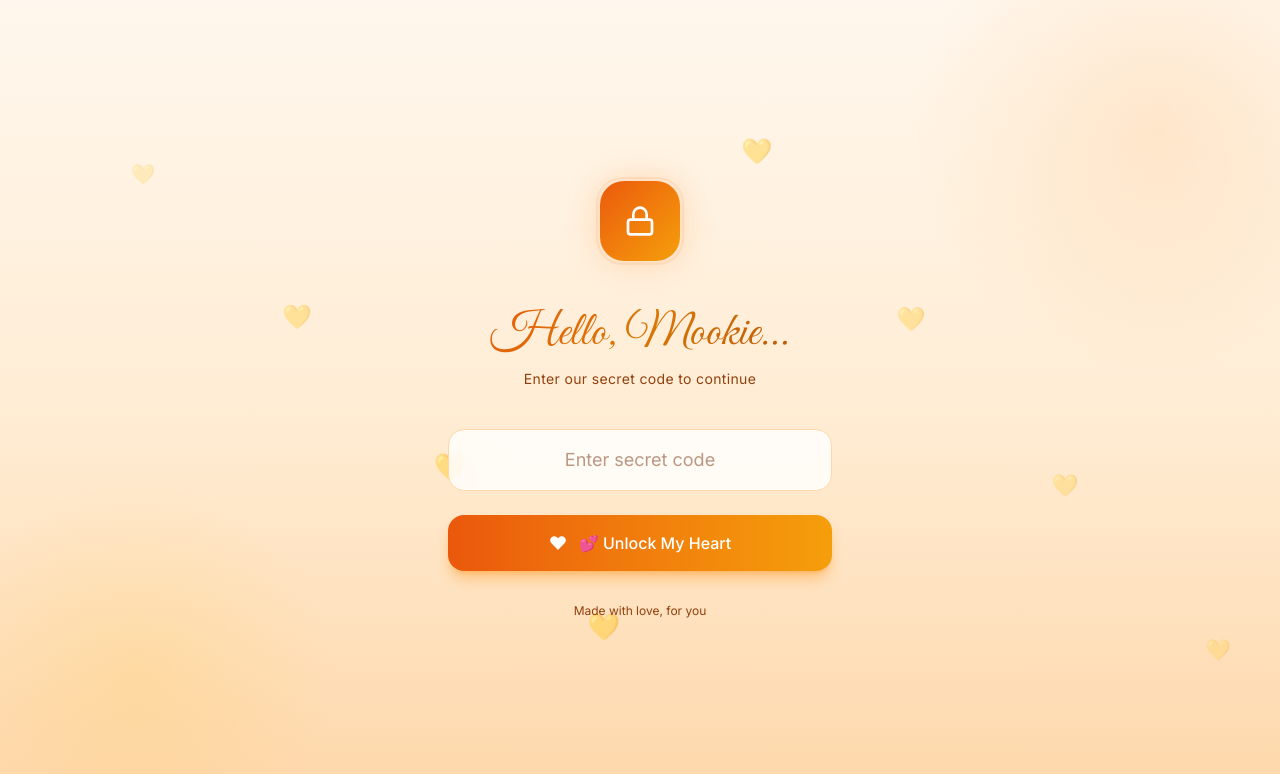
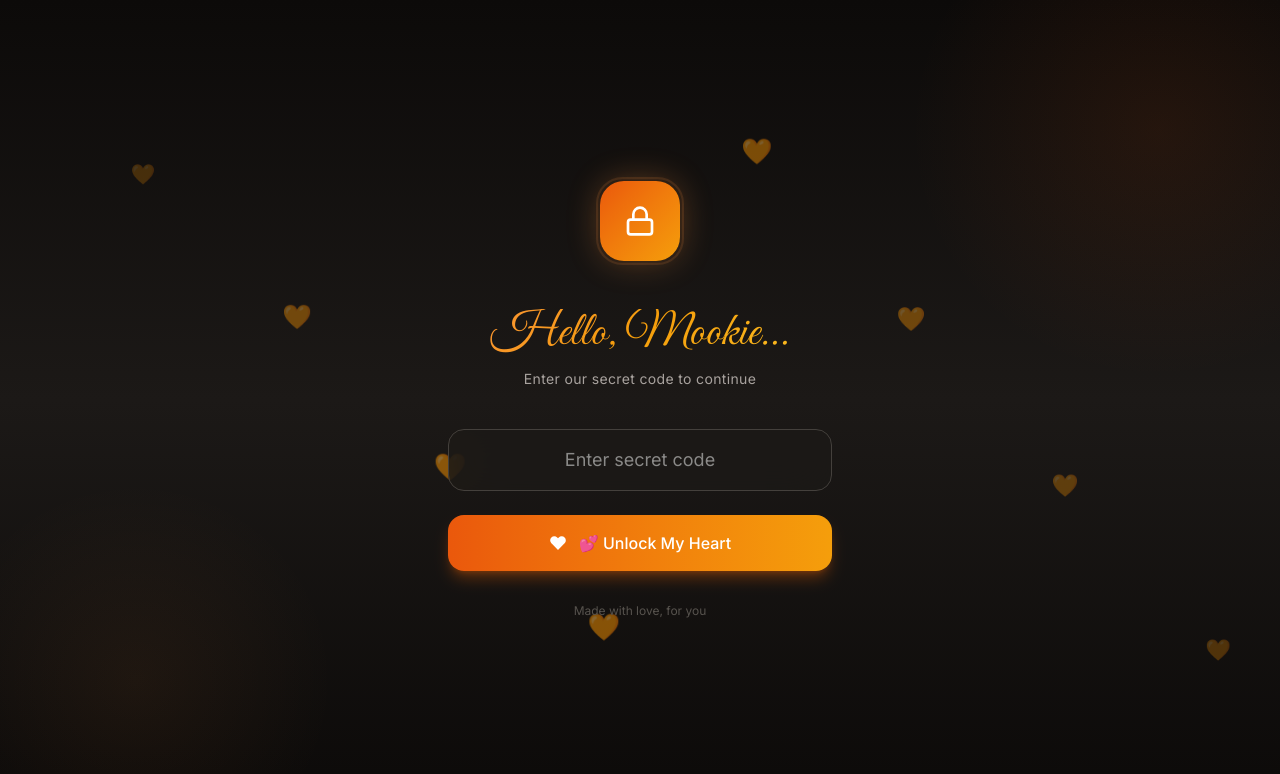
Before and after one commit to 196ya0209/Valentine, a Next.js app: page / in a window 1280 px wide. Shown: the top 774 px of the page. Built offline with nearby package versions, Linux system fonts and the light colour scheme.

Commit message:
Restore dark aesthetic theme with full-screen cloud transitions
Co-authored-by: 196ya0209 <158766614+196ya0209@users.noreply.github.com>

```diff
--- a/app/globals.css
+++ b/app/globals.css
@@ -1,7 +1,7 @@
 @import "tailwindcss";
 
 :root {
-  /* Modern Warm Palette - Light & Aesthetic */
+  /* Modern Dark Warm Palette */
   --primary-amber: #F59E0B;
   --primary-orange: #EA580C;
   --accent-coral: #FB923C;
@@ -13,7 +13,14 @@
   --sunset-deep: #DC2626;
   --sunset-soft: #FCD34D;
 
-  /* Light Warm Tones - Creamy & Dreamy */
+  /* Dark Warm Tones */
+  --dark-900: #0C0A09;
+  --dark-800: #1C1917;
+  --dark-700: #292524;
+  --dark-600: #44403C;
+  --dark-500: #57534E;
+
+  /* Orange accent tones */
   --warm-50: #FFFBEB;
   --warm-100: #FEF3C7;
   --warm-200: #FDE68A;
@@ -25,27 +32,20 @@
   --warm-800: #92400E;
   --warm-900: #78350F;
 
-  /* Light Theme - Warm & Inviting */
-  --light-base: #FFFBF5;
-  --light-cream: #FFF7ED;
-  --light-peach: #FFEDD5;
-  --light-apricot: #FED7AA;
-  --light-tangerine: #FDBA74;
+  /* Glass Effects - Dark Mode */
+  --glass-dark: rgba(28, 25, 23, 0.8);
+  --glass-border: rgba(251, 146, 60, 0.15);
+  --glass-glow: rgba(251, 146, 60, 0.25);
 
-  /* Glass Effects - Light Mode */
-  --glass-warm: rgba(255, 237, 213, 0.7);
-  --glass-border: rgba(251, 146, 60, 0.2);
-  --glass-glow: rgba(251, 146, 60, 0.3);
+  /* Text Colors - For Dark Background */
+  --text-primary: #FAFAF9;
+  --text-secondary: #D6D3D1;
+  --text-muted: #A8A29E;
+  --text-accent: #FB923C;
+  --text-dark: #1C1917;
 
-  /* Text Colors - For Light Background */
-  --text-primary: #78350F;
-  --text-secondary: #92400E;
-  --text-muted: #B45309;
-  --text-accent: #EA580C;
-  --text-light: #FAFAF9;
-
-  --background: #FFF7ED;
-  --foreground: #78350F;
+  --background: #0C0A09;
+  --foreground: #FAFAF9;
 
   /* Font families */
   --font-romantic: 'Great Vibes', cursive;
@@ -67,7 +67,7 @@ body {
   -moz-osx-font-smoothing: grayscale;
 }
 
-/* Modern Aurora Background - Light & Dreamy */
+/* Modern Aurora Background - Dark & Aesthetic */
 .aurora-bg {
   position: fixed;
   top: 0;
@@ -77,10 +77,10 @@ body {
   pointer-events: none;
   z-index: 0;
   background:
-    radial-gradient(ellipse 100% 80% at 30% 20%, rgba(254, 215, 170, 0.6) 0%, transparent 50%),
-    radial-gradient(ellipse 80% 60% at 70% 80%, rgba(253, 186, 116, 0.5) 0%, transparent 50%),
-    radial-gradient(ellipse 60% 50% at 50% 50%, rgba(251, 191, 36, 0.3) 0%, transparent 60%),
-    linear-gradient(180deg, #FFF7ED 0%, #FFEDD5 30%, #FED7AA 70%, #FDBA74 100%);
+    radial-gradient(ellipse 100% 80% at 30% 20%, rgba(234, 88, 12, 0.15) 0%, transparent 50%),
+    radial-gradient(ellipse 80% 60% at 70% 80%, rgba(251, 146, 60, 0.1) 0%, transparent 50%),
+    radial-gradient(ellipse 60% 50% at 50% 50%, rgba(245, 158, 11, 0.08) 0%, transparent 60%),
+    linear-gradient(180deg, #0C0A09 0%, #1C1917 30%, #292524 70%, #1C1917 100%);
   animation: aurora-drift 15s ease-in-out infinite;
 }
 
@@ -95,19 +95,19 @@ body {
   }
 }
 
-/* Glass Morphism Effects - Light Mode */
+/* Glass Morphism Effects - Dark Mode */
 .glass {
-  background: rgba(255, 255, 255, 0.6);
+  background: rgba(28, 25, 23, 0.7);
   backdrop-filter: blur(20px);
   -webkit-backdrop-filter: blur(20px);
-  border: 1px solid rgba(251, 146, 60, 0.15);
+  border: 1px solid rgba(251, 146, 60, 0.1);
 }
 
 .glass-strong {
-  background: rgba(255, 255, 255, 0.8);
+  background: rgba(28, 25, 23, 0.9);
   backdrop-filter: blur(40px);
   -webkit-backdrop-filter: blur(40px);
-  border: 1px solid rgba(251, 146, 60, 0.2);
+  border: 1px solid rgba(251, 146, 60, 0.15);
 }
 
 /* Noise Texture Overlay */
--- a/components/auth/PasswordGate.tsx
+++ b/components/auth/PasswordGate.tsx
@@ -61,7 +61,7 @@ export default function PasswordGate() {
     return (
       <div
         className="min-h-screen flex items-center justify-center"
-        style={{ background: 'linear-gradient(180deg, #FFF7ED 0%, #FFEDD5 50%, #FED7AA 100%)' }}
+        style={{ background: 'linear-gradient(180deg, #0C0A09 0%, #1C1917 50%, #0C0A09 100%)' }}
       >
         <div className="w-16 h-16 rounded-2xl bg-gradient-to-br from-[#EA580C] to-[#F59E0B] animate-pulse" />
       </div>
@@ -71,22 +71,22 @@ export default function PasswordGate() {
   return (
     <div
       className="min-h-screen flex flex-col items-center justify-center relative overflow-hidden"
-      style={{ background: 'linear-gradient(180deg, #FFF7ED 0%, #FFEDD5 50%, #FED7AA 100%)' }}
+      style={{ background: 'linear-gradient(180deg, #0C0A09 0%, #1C1917 50%, #0C0A09 100%)' }}
     >
       {/* Decorative circles */}
       <div className="absolute inset-0 overflow-hidden pointer-events-none">
         <div
-          className="absolute w-[500px] h-[500px] rounded-full opacity-40"
+          className="absolute w-[500px] h-[500px] rounded-full opacity-30"
           style={{
-            background: 'radial-gradient(circle, rgba(253,186,116,0.6) 0%, transparent 70%)',
+            background: 'radial-gradient(circle, rgba(234,88,12,0.3) 0%, transparent 70%)',
             top: '-15%',
             right: '-10%',
           }}
         />
         <div
-          className="absolute w-[400px] h-[400px] rounded-full opacity-30"
+          className="absolute w-[400px] h-[400px] rounded-full opacity-20"
           style={{
-            background: 'radial-gradient(circle, rgba(251,191,36,0.5) 0%, transparent 70%)',
+            background: 'radial-gradient(circle, rgba(251,146,60,0.3) 0%, transparent 70%)',
             bottom: '-10%',
             left: '-5%',
           }}
@@ -113,7 +113,7 @@ export default function PasswordGate() {
               delay: i * 0.5
             }}
           >
-            💛
+            🧡
           </motion.div>
         ))}
       </div>
@@ -134,7 +134,7 @@ export default function PasswordGate() {
         >
           <div className="relative">
             <motion.div
-              className="w-20 h-20 rounded-3xl bg-gradient-to-br from-[#EA580C] to-[#F59E0B] flex items-center justify-center shadow-2xl shadow-orange-300/50"
+              className="w-20 h-20 rounded-3xl bg-gradient-to-br from-[#EA580C] to-[#F59E0B] flex items-center justify-center shadow-2xl shadow-orange-500/30"
               animate={isSuccess ? {} : { boxShadow: ['0 0 30px rgba(251, 146, 60, 0.3)', '0 0 50px rgba(251, 146, 60, 0.4)', '0 0 30px rgba(251, 146, 60, 0.3)'] }}
               transition={{ duration: 3, repeat: Infinity }}
             >
@@ -176,7 +176,7 @@ export default function PasswordGate() {
             className="text-4xl md:text-5xl font-light mb-3"
             style={{
               fontFamily: "'Great Vibes', cursive",
-              background: 'linear-gradient(135deg, #EA580C 0%, #D97706 50%, #B45309 100%)',
+              background: 'linear-gradient(135deg, #FB923C 0%, #F59E0B 50%, #FBBF24 100%)',
               WebkitBackgroundClip: 'text',
               WebkitTextFillColor: 'transparent'
             }}
@@ -184,7 +184,7 @@ export default function PasswordGate() {
             {passwordGateConfig.greeting}
           </motion.h1>
 
-          <motion.p className="text-sm tracking-wide" style={{ color: '#92400E' }}>
+          <motion.p className="text-sm tracking-wide" style={{ color: '#A8A29E' }}>
             {passwordGateConfig.subtitle}
           </motion.p>
         </motion.div>
@@ -204,14 +204,13 @@ export default function PasswordGate() {
               onBlur={() => setIsFocused(false)}
               placeholder="Enter secret code"
               className={cn(
-                "w-full px-6 py-4 rounded-2xl bg-white/80 backdrop-blur-xl border text-center text-lg tracking-[0.3em] placeholder:tracking-normal focus:outline-none transition-all duration-300",
+                "w-full px-6 py-4 rounded-2xl bg-[#1C1917]/80 backdrop-blur-xl border text-center text-lg tracking-[0.3em] placeholder:tracking-normal focus:outline-none transition-all duration-300 text-[#FAFAF9]",
                 error
                   ? "border-red-500/50"
                   : isFocused
                     ? "border-[#FB923C] shadow-[0_0_30px_rgba(251,146,60,0.2)]"
-                    : "border-[#FED7AA]"
+                    : "border-[#44403C]"
               )}
-              style={{ color: '#78350F' }}
             />
           </motion.div>
 
@@ -222,7 +221,7 @@ export default function PasswordGate() {
                 initial={{ opacity: 0, y: -10 }}
                 animate={{ opacity: 1, y: 0 }}
                 exit={{ opacity: 0 }}
-                className="text-[#EA580C] text-sm text-center font-medium"
+                className="text-[#FB923C] text-sm text-center font-medium"
               >
                 {error}
               </motion.p>
@@ -234,7 +233,7 @@ export default function PasswordGate() {
             type="submit"
             whileHover={{ scale: 1.02, boxShadow: '0 20px 60px rgba(234, 88, 12, 0.4)' }}
             whileTap={{ scale: 0.98 }}
-            className="w-full py-4 rounded-2xl bg-gradient-to-r from-[#EA580C] to-[#F59E0B] text-white font-medium text-base shadow-lg shadow-orange-400/40 transition-all duration-300"
+            className="w-full py-4 rounded-2xl bg-gradient-to-r from-[#EA580C] to-[#F59E0B] text-white font-medium text-base shadow-lg shadow-orange-500/30 transition-all duration-300"
           >
             <span className="flex items-center justify-center gap-3">
               <svg width="18" height="18" viewBox="0 0 24 24" fill="currentColor">
@@ -251,7 +250,7 @@ export default function PasswordGate() {
           animate={{ opacity: 1 }}
           transition={{ delay: 2 }}
           className="text-center text-xs mt-8"
-          style={{ color: '#92400E' }}
+          style={{ color: '#57534E' }}
         >
           Made with love, for you
         </motion.p>
--- a/components/transitions/CloudDivider.tsx
+++ b/components/transitions/CloudDivider.tsx
@@ -17,61 +17,66 @@ export default function CloudDivider() {
   const ref = useRef(null)
   const isInView = useInView(ref, { once: false, margin: "-10%" })
 
-  // Scroll-based zoom effect
+  // Scroll-based zoom effect for page transition feel
   const { scrollYProgress } = useScroll({
     target: ref,
     offset: ["start end", "end start"]
   })
 
-  // Create zoom out/in effect based on scroll
-  const scale = useTransform(scrollYProgress, [0, 0.5, 1], [0.8, 1.2, 0.8])
-  const opacity = useTransform(scrollYProgress, [0, 0.3, 0.5, 0.7, 1], [0, 1, 1, 1, 0])
+  // Create immersive zoom out/in effect - feels like leaving one world entering another
+  const scale = useTransform(scrollYProgress, [0, 0.3, 0.5, 0.7, 1], [0.6, 1, 1.3, 1, 0.6])
+  const opacity = useTransform(scrollYProgress, [0, 0.15, 0.5, 0.85, 1], [0, 1, 1, 1, 0])
+  const blur = useTransform(scrollYProgress, [0, 0.3, 0.5, 0.7, 1], [10, 0, 0, 0, 10])
 
   // Pre-compute random values for clouds to avoid re-render issues
   const largeClouds = useMemo<CloudConfig[]>(() =>
-    [...Array(8)].map((_, i) => ({
-      width: 200 + Math.random() * 300,
-      height: 100 + Math.random() * 150,
-      left: (i * 15) - 10 + Math.random() * 10,
-      top: 20 + Math.random() * 40,
-      duration: 8 + i * 2,
-      delay: i * 0.5,
+    [...Array(12)].map((_, i) => ({
+      width: 300 + Math.random() * 400,
+      height: 150 + Math.random() * 200,
+      left: (i * 12) - 20 + Math.random() * 15,
+      top: 15 + Math.random() * 50,
+      duration: 10 + i * 2,
+      delay: i * 0.4,
     })), [])
 
   const mediumClouds = useMemo<CloudConfig[]>(() =>
-    [...Array(12)].map((_, i) => ({
-      width: 100 + Math.random() * 150,
-      height: 60 + Math.random() * 80,
-      left: (i * 10) - 5 + Math.random() * 8,
-      top: 10 + Math.random() * 60,
-      duration: 6 + i * 1.5,
-      delay: i * 0.3,
+    [...Array(18)].map((_, i) => ({
+      width: 150 + Math.random() * 200,
+      height: 80 + Math.random() * 120,
+      left: (i * 8) - 10 + Math.random() * 10,
+      top: 5 + Math.random() * 70,
+      duration: 7 + i * 1.2,
+      delay: i * 0.25,
     })), [])
 
   const smallClouds = useMemo<CloudConfig[]>(() =>
-    [...Array(15)].map(() => ({
-      width: 50 + Math.random() * 80,
-      height: 30 + Math.random() * 50,
-      left: Math.random() * 100,
-      top: Math.random() * 80,
-      duration: 4 + Math.random() * 3,
+    [...Array(25)].map(() => ({
+      width: 80 + Math.random() * 120,
+      height: 40 + Math.random() * 70,
+      left: Math.random() * 120 - 10,
+      top: Math.random() * 90,
+      duration: 5 + Math.random() * 4,
       delay: Math.random() * 2,
     })), [])
 
   return (
     <div
       ref={ref}
-      className="relative h-[60vh] md:h-[70vh] overflow-hidden"
+      className="relative h-screen w-full overflow-hidden"
       style={{
-        background: 'linear-gradient(180deg, #FFF7ED 0%, #FFEDD5 30%, #FED7AA 60%, #FDBA74 100%)'
+        background: 'linear-gradient(180deg, #0C0A09 0%, #1C1917 20%, #292524 50%, #1C1917 80%, #0C0A09 100%)'
       }}
     >
-      {/* Full screen cloud overlay with zoom effect */}
+      {/* Full screen cloud overlay with zoom effect - Page transition feel */}
       <motion.div
         className="absolute inset-0 flex items-center justify-center"
-        style={{ scale, opacity }}
+        style={{
+          scale,
+          opacity,
+          filter: blur.get() > 0 ? `blur(${blur.get()}px)` : undefined,
+        }}
       >
-        {/* Dreamy cloud layers */}
+        {/* Dreamy cloud layers filling entire viewport */}
         <div className="absolute inset-0">
           {/* Cloud layer 1 - Large fluffy clouds */}
           {largeClouds.map((cloud, i) => (
@@ -83,13 +88,13 @@ export default function CloudDivider() {
                 height: `${cloud.height}px`,
                 left: `${cloud.left}%`,
                 top: `${cloud.top}%`,
-                background: 'radial-gradient(ellipse at center, rgba(255,255,255,0.95) 0%, rgba(255,237,213,0.8) 50%, transparent 70%)',
-                filter: 'blur(20px)',
+                background: 'radial-gradient(ellipse at center, rgba(251,146,60,0.25) 0%, rgba(245,158,11,0.15) 40%, rgba(28,25,23,0.3) 70%, transparent 90%)',
+                filter: 'blur(30px)',
               }}
               animate={{
-                x: [0, 30, 0],
-                y: [0, -15, 0],
-                scale: [1, 1.1, 1],
+                x: [0, 40, 0],
+                y: [0, -20, 0],
+                scale: [1, 1.15, 1],
               }}
               transition={{
                 duration: cloud.duration,
@@ -110,12 +115,12 @@ export default function CloudDivider() {
                 height: `${cloud.height}px`,
                 left: `${cloud.left}%`,
                 top: `${cloud.top}%`,
-                background: 'radial-gradient(ellipse at center, rgba(255,255,255,0.9) 0%, rgba(254,215,170,0.6) 60%, transparent 80%)',
-                filter: 'blur(15px)',
+                background: 'radial-gradient(ellipse at center, rgba(251,191,36,0.2) 0%, rgba(234,88,12,0.12) 50%, transparent 80%)',
+                filter: 'blur(20px)',
               }}
               animate={{
-                x: [0, -25, 0],
-                y: [0, 20, 0],
+                x: [0, -30, 0],
+                y: [0, 25, 0],
               }}
               transition={{
                 duration: cloud.duration,
@@ -136,12 +141,12 @@ export default function CloudDivider() {
                 height: `${cloud.height}px`,
                 left: `${cloud.left}%`,
                 top: `${cloud.top}%`,
-                background: 'radial-gradient(ellipse at center, rgba(255,255,255,0.85) 0%, rgba(251,191,36,0.3) 70%, transparent 90%)',
-                filter: 'blur(10px)',
+                background: 'radial-gradient(ellipse at center, rgba(255,255,255,0.15) 0%, rgba(251,146,60,0.08) 60%, transparent 90%)',
+                filter: 'blur(12px)',
               }}
               animate={{
-                opacity: [0.5, 0.9, 0.5],
-                scale: [0.9, 1.15, 0.9],
+                opacity: [0.4, 0.9, 0.4],
+                scale: [0.85, 1.2, 0.85],
               }}
               transition={{
                 duration: cloud.duration,
@@ -153,94 +158,118 @@ export default function CloudDivider() {
           ))}
         </div>
 
-        {/* Golden sun rays effect */}
+        {/* Central warm glow - like sun through clouds */}
         <motion.div
           className="absolute inset-0"
           style={{
-            background: 'radial-gradient(ellipse 80% 60% at 50% 50%, rgba(251,191,36,0.2) 0%, transparent 60%)',
+            background: 'radial-gradient(ellipse 70% 50% at 50% 50%, rgba(251,146,60,0.2) 0%, rgba(234,88,12,0.1) 40%, transparent 70%)',
           }}
           animate={{
-            opacity: [0.4, 0.7, 0.4],
-            scale: [1, 1.1, 1],
+            opacity: [0.5, 0.8, 0.5],
+            scale: [1, 1.15, 1],
           }}
           transition={{
-            duration: 5,
+            duration: 6,
             repeat: Infinity,
             ease: "easeInOut",
           }}
         />
 
-        {/* Floating hearts in clouds */}
-        {[...Array(6)].map((_, i) => (
+        {/* Floating hearts scattered in clouds */}
+        {[...Array(10)].map((_, i) => (
           <motion.div
             key={`heart-${i}`}
-            className="absolute text-2xl md:text-3xl"
+            className="absolute text-xl md:text-2xl"
             style={{
-              left: `${15 + i * 15}%`,
-              top: `${30 + (i % 3) * 15}%`,
+              left: `${10 + i * 9}%`,
+              top: `${20 + (i % 4) * 18}%`,
+              opacity: 0.6,
             }}
             animate={{
-              y: [0, -30, 0],
-              opacity: [0.3, 0.8, 0.3],
-              scale: [0.8, 1.2, 0.8],
-              rotate: [-5, 5, -5],
+              y: [0, -40, 0],
+              opacity: [0.3, 0.7, 0.3],
+              scale: [0.7, 1.1, 0.7],
+              rotate: [-10, 10, -10],
             }}
             transition={{
-              duration: 4 + i,
+              duration: 5 + i * 0.8,
               repeat: Infinity,
               ease: "easeInOut",
-              delay: i * 0.5,
+              delay: i * 0.4,
             }}
           >
-            💛
+            🧡
           </motion.div>
         ))}
 
-        {/* Center message during transition */}
+        {/* Center message - Dreamy transition text */}
         <motion.div
           className="absolute inset-0 flex items-center justify-center z-10"
           initial={{ opacity: 0 }}
           animate={isInView ? { opacity: 1 } : { opacity: 0 }}
-          transition={{ duration: 0.8 }}
+          transition={{ duration: 1 }}
         >
           <motion.div
-            className="text-center"
+            className="text-center px-8"
             animate={{
-              scale: [0.95, 1.05, 0.95],
+              scale: [0.92, 1.08, 0.92],
+              y: [10, -10, 10],
             }}
             transition={{
-              duration: 3,
+              duration: 4,
               repeat: Infinity,
               ease: "easeInOut",
             }}
           >
-            <span className="text-4xl md:text-6xl">☁️</span>
-            <p
-              className="mt-4 text-lg md:text-xl font-light tracking-widest"
-              style={{
-                color: '#92400E',
-                textShadow: '0 2px 10px rgba(255,255,255,0.8)',
+            <motion.div
+              className="text-5xl md:text-7xl mb-6"
+              animate={{
+                rotate: [-5, 5, -5],
+                scale: [1, 1.1, 1],
+              }}
+              transition={{
+                duration: 3,
+                repeat: Infinity,
+                ease: "easeInOut",
               }}
             >
-              ✨ Dreaming of You ✨
+              ☁️
+            </motion.div>
+            <p
+              className="text-xl md:text-2xl font-light tracking-[0.3em] uppercase"
+              style={{
+                color: '#FBBF24',
+                textShadow: '0 0 30px rgba(251,146,60,0.5), 0 0 60px rgba(234,88,12,0.3)',
+              }}
+            >
+              Dreaming of You
             </p>
+            <motion.div
+              className="mt-4 flex justify-center gap-2"
+              animate={{ opacity: [0.5, 1, 0.5] }}
+              transition={{ duration: 2, repeat: Infinity }}
+            >
+              <span className="text-2xl">✨</span>
+              <span className="text-2xl">💫</span>
+              <span className="text-2xl">✨</span>
+            </motion.div>
           </motion.div>
         </motion.div>
       </motion.div>
 
-      {/* Top fade gradient */}
+      {/* Top fade - seamless blend from previous section */}
       <div
-        className="absolute top-0 left-0 right-0 h-32 pointer-events-none"
+        className="absolute top-0 left-0 right-0 h-48 pointer-events-none z-20"
         style={{
-          background: 'linear-gradient(to bottom, #FFF7ED, transparent)',
+          background: 'linear-gradient(to bottom, #0C0A09 0%, transparent 100%)',
         }}
       />
 
-      {/* Bottom fade gradient */}
+      {/* Bottom fade - seamless blend to next section */}
       <div
-        className="absolute bottom-0 left-0 right-0 h-32 pointer-events-none"
+        className="absolute bottom-0 left-0 right-0 h-48 pointer-events-none z-20"
         style={{
-          background: 'linear-gradient(to top, #FFF7ED, transparent)',
+          background: 'linear-gradient(to top, #0C0A09 0%, transparent 100%)',
         }}
       />
     </div>
```
Also changed, not shown: components/sections/Hero.tsx (+12 -12 lines), components/sections/StoryTimeline.tsx (+23 -23 lines).
